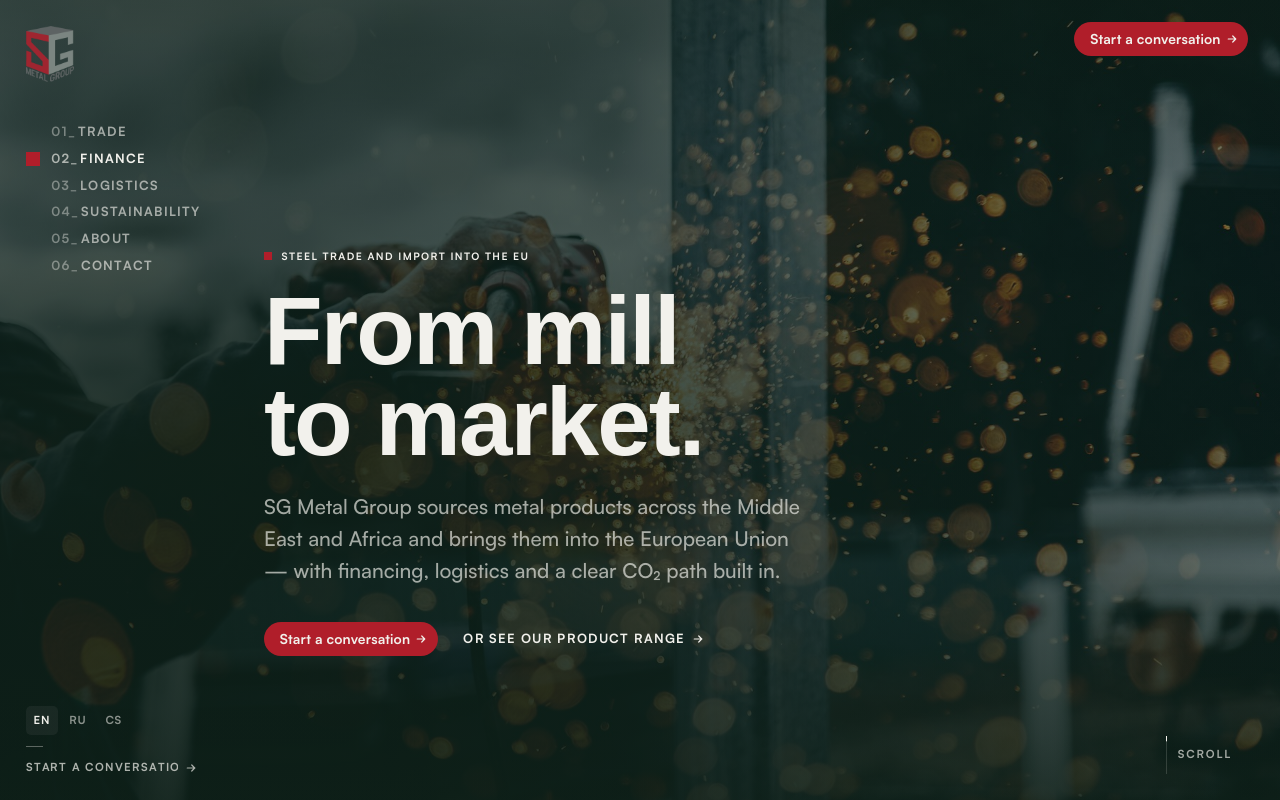
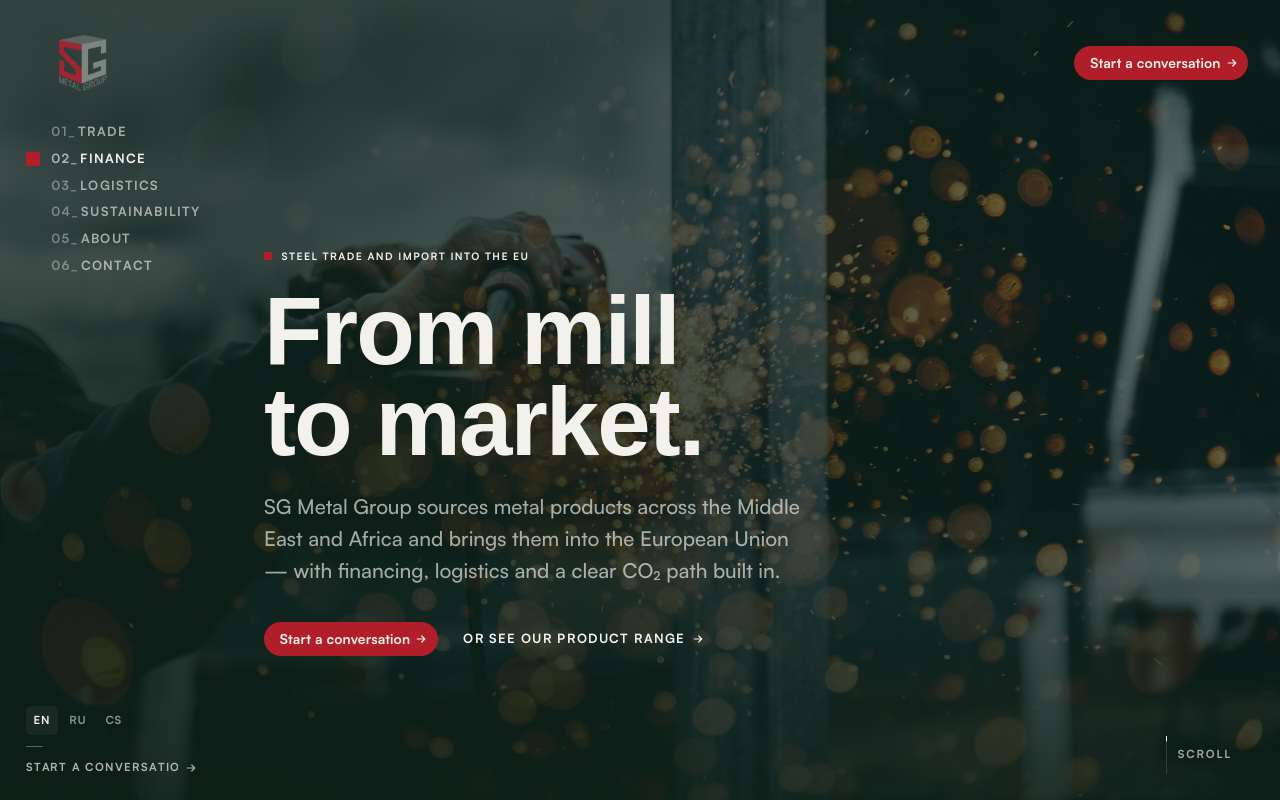
Before and after one commit to azmitrovich/sg-metal-group, a React (Vite) app: page / in a window 1280 px wide. Shown: the top 800 px of the page. Built offline with nearby package versions, Linux system fonts and the light colour scheme; a web font is replaced by a local one.

Commit message:
Adjust logo position

```diff
--- a/src/styles/rail.css
+++ b/src/styles/rail.css
@@ -10,6 +10,7 @@
   background: transparent;
   color: var(--bone);
   transition: color 0.45s var(--ease-osmo);
+  overflow: visible;
 }
 
 @media (min-width: 1100px) {
@@ -36,6 +37,7 @@
 
 .side-rail .brand {
   --logo-h: 56px;
+  transform: translate(33px, 9px);
 }
 
 .side-rail .nav-link {
@@ -146,6 +148,8 @@
   gap: 1.4rem;
   color: var(--bone);
   transition: color 0.45s var(--ease-osmo);
+  transform: translate(0, 24px);
+  transform-origin: top right;
 }
 
 .top-cta[data-rail="light"] {
```
Also changed, not shown: src/styles/effects.css (line endings or trailing spaces).
